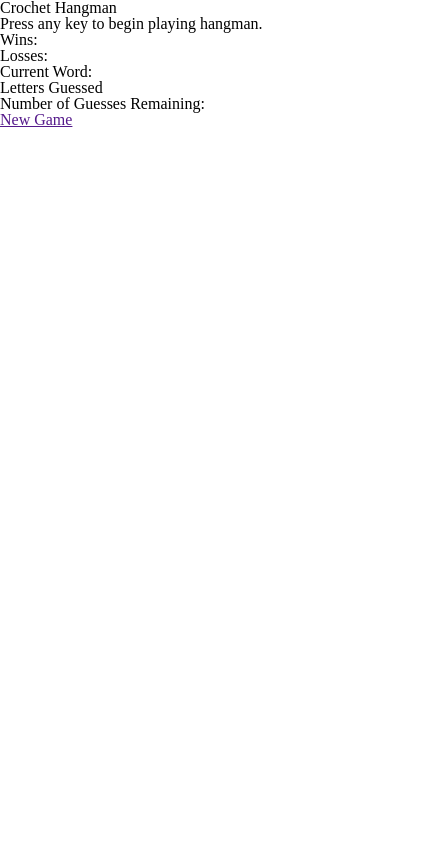
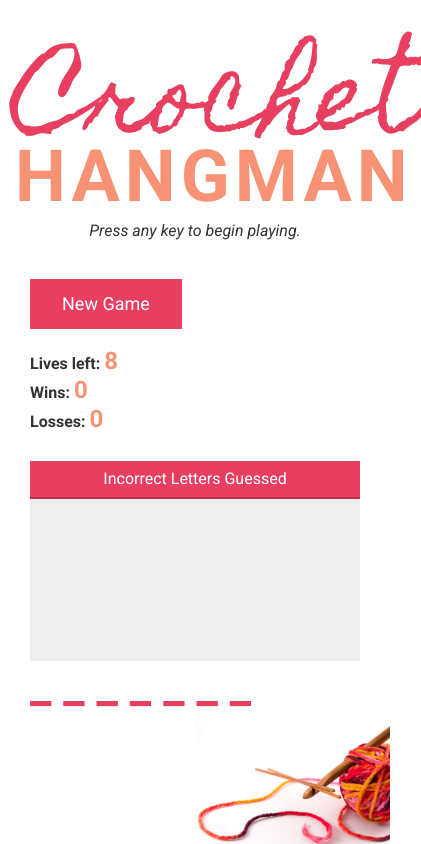
Before and after one commit to cadie/crochet-hangman, a plain HTML site: page index.html in a window 390 px wide. Shown: the whole page, 421 px wide, since content can reach past the window. Drawn offline with nearby package versions, Linux system fonts and the light colour scheme.

Commit message:
added some working JS

```diff
--- a/assets/css/style.css
+++ b/assets/css/style.css
@@ -0,0 +1,82 @@
+html{
+  font-family: 'Roboto', sans-serif;
+  font-size: 16px;
+}
+img.background-img {
+    max-width: 50%;
+    position: absolute;
+    bottom: 0;
+    right: 0;
+    z-index: -1;
+}
+.header {
+  margin-top:60px;
+}
+
+h1 {
+  font-family: 'Homemade Apple', cursive;
+  font-size: 6rem;
+  color: #e83f60;
+}
+h2 {
+  text-transform: uppercase;
+  font-size: 4.5rem;
+  font-weight: bold;
+  margin-top: -15px;
+  letter-spacing: 5px;
+  color: #f79374;
+}
+.header p {
+    margin-top: 10px;
+    font-style: italic;
+}
+a.btn {
+    background: #e83f60;
+    color: #fff;
+    border-radius: 0;
+    padding: 10px 30px;
+    border: 2px solid #e83f60;
+    font-size: 1.125rem;
+}
+.btn.focus, .btn:focus, .btn:hover {
+    color: #e83f60;
+    text-decoration: none;
+    background: white;
+}
+.content {
+    margin-top: 40px;
+}
+p.information {
+    font-weight: bold;
+    margin-top:5px;
+}
+p.lives-left {
+    margin-top: 20px;
+}
+p.information>span {
+    color: #f79374;
+    font-size: 1.5rem;
+}
+.letters-guessed-container {
+    background: #eee;
+    width: 100%;
+    margin-top: 30px;
+    min-height: 200px;
+}
+.letters-guessed-container h3 {
+    text-align: center;
+    border-bottom: 2px solid #c32b49;
+    padding: 10px 0;
+    width: 100%;
+    background: #e83f60;
+    color: #fff;
+}
+div#incorrect-letters {
+    padding: 10px;
+}
+div#current-word {
+    font-size: 3rem;
+    text-align: left;
+    color: #e83f60;
+    font-weight: bold;
+}
--- a/assets/javascript/game.js
+++ b/assets/javascript/game.js
@@ -1,45 +1,59 @@
+$(document).ready(function(){
 
-var hangman = {
-  words: ["needle", "hook", "yarn", "wool", "cotton", "handmade", "blanket", "afghan", "craft"],
-  wins: 0,
-  losses: 0,
-  guessesRemaining: 8,
-  rightGuesses: 0,
-  currentUserGuess: "",
-  //computer chooses random word from words array
-  chooseWord: function() {
-    return hangman.words[Math.floor(Math.random() * hangman.words.length)];
-  },
-  //rewrite chosen word with underscores for as many characters are in the word
-  displayHiddenWord: function(answerWord) {
-      var wordLength = answerWord.length;
-      var result = "";
-      for (var i = 0; i<wordLength; i++){
-        result = "_ " + result;
+// Array of words that are chosen for the hangman game
+var wordList = ["needle", "hook", "yarn", "wool", "cotton", "handmade", "blanket", "afghan", "craft", "double crochet", "coasters"];
+var userGuesses = [];
+var winCount = 0;
+var lossCount = 0;
+var guesses = 9;
+
+// selects a random word from the words array and returns it to the function
+function selectWord(){
+  return wordList[Math.floor(Math.random() * wordList.length)];
+}
+// sets the computer chosen word to the variable chosenWord
+var selectedWord = selectWord();
+
+// returns underscores for all of the characters in the computer selected word that is passed as a parameter when the function is called
+function answerBlanks(answerWord) {
+  var wordLength = answerWord.length;
+  var result = "";
+  for (var i = 0; i<wordLength; i++){
+    result = "_ " + result;
+  }
+  return result;
+}
+// set a variable for the computer selected word displayed with underscores
+var hiddenWord = answerBlanks(selectedWord);
+console.log(selectedWord);
+
+// writes the hiddenWord into the div in the html
+$('#current-word').html(hiddenWord);
+
+$(document).keyup(function(event) {//runs whenever a key is pressed
+  var userKey = (event.key);
+  userGuesses.push(userKey);
+  displayGuess();
+});
+
+function displayGuess() {
+  var workingWord = "";
+  for (var i = 0; i < selectedWord.length; i++) {
+    var letter = selectedWord[i];
+    var foundLetter = false;
+    for (var j = 0; j < userGuesses.length; j++) {
+      if (userGuesses[j] === letter){
+        workingWord += letter + " ";
+        foundLetter = true;
       }
-      return result;
-  },
-  //handles the user key guess
-  handleUserGuess: function(event){
-    hangman.displayHiddenWord(hangman.chooseWord());
-    var key = event.key;
-    if(event.keyCode >= 65 && event.keyCode <= 90){ //only runs if the key pressed was a letter
-      hangman.currentUserGuess = event.key;
-      var chosenWord = hangman.displayHiddenWord(hangman.chooseWord()); //store
-      hangman.playGame();
-      hangman.printResults();
     }
-  },
-  printResults: function(){
-    document.querySelector(".wins").innerHTML = hangman.wins;
-    document.querySelector(".losses").innerHTML = hangman.losses;
-    document.querySelector(".guesses-remaining").innerHTML = hangman.guessesRemaining;
-  },
-  playGame: function(){
-    // if (rps.currentComputerGuess === rps.currentUserGuess){
-    //   rps.ties++;
-    // }
+    if (foundLetter === false) {
+      workingWord+="_ ";
+      $('#incorrect-letters').append(event.key);
+    }
+    foundLetter = false;
   }
+  $('#current-word').html(workingWord);
 };
 
-document.onkeyup = hangman.handleUserGuess;
+});
--- a/index.html
+++ b/index.html
@@ -5,27 +5,45 @@
   <meta name="viewport" content="width=device-width, initial-scale=1.0">
   <meta http-equiv="X-UA-Compatible" content="ie=edge">
   <title>Crochet Hangman</title>
+  <!-- Latest compiled and minified CSS -->
+  <link rel="stylesheet" href="https://maxcdn.bootstrapcdn.com/bootstrap/3.3.7/css/bootstrap.min.css" integrity="sha384-BVYiiSIFeK1dGmJRAkycuHAHRg32OmUcww7on3RYdg4Va+PmSTsz/K68vbdEjh4u" crossorigin="anonymous">
   <link rel="stylesheet" href="assets/css/reset.css">
   <link rel="stylesheet" href="assets/css/style.css">
+  <link href="https://fonts.googleapis.com/css?family=Homemade+Apple|Roboto:400,400i,700" rel="stylesheet">
 </head>
 <body>
-  <h1>Crochet Hangman</h1>
-  <p>Press any key to begin playing hangman.</p>
-  <p>Wins: <span class="wins"></span></p>
-  <p>Losses: <span class="losses"></span></p>
-  <p>Current Word:</p>
-  <div id="current-word">
+  <img class="background-img" src="assets/images/yarn-crochet-hook.jpg" alt="">
+  <div class="container">
+    <div class="header text-center">
+      <h1>Crochet</h1>
+      <h2>Hangman</h2>
+      <p>Press any key to begin playing.</p>
+    </div>
+    <div class="content">
+      <div class="col-sm-5">
+        <a href="" class="btn" id="new-game">New Game</a>
+        <p class="lives-left information">Lives left: <span id="lives-left">8</span></p>
+        <p class="wins information">Wins: <span id="wins">0</span></p>
+        <p class="losses information">Losses: <span id="losses">0</span></p>
+        <div class="letters-guessed-container">
+          <h3>Incorrect Letters Guessed</h3>
+          <div id="incorrect-letters"></div>
+        </div>
+      </div><!--col-md-4-->
+      <div class="col-sm-7">
+        <div id="current-word">C _ A _ A _</div>
+      </div>
+    </div>
 
-  </div>
-  <p>Letters Guessed</p>
-  <div class="letters-guessed">
+  </div><!--/.container-->
 
-  </div>
-  <p>Number of Guesses Remaining:</p>
-  <div class="guesses-remaining">
 
-  </div>
-  <a class="new-game-btn" href="">New Game</a>
+  <script
+  src="https://code.jquery.com/jquery-3.2.1.min.js"
+  integrity="sha256-hwg4gsxgFZhOsEEamdOYGBf13FyQuiTwlAQgxVSNgt4="
+  crossorigin="anonymous"></script>
+  <!-- Latest compiled and minified JavaScript -->
+  <script src="https://maxcdn.bootstrapcdn.com/bootstrap/3.3.7/js/bootstrap.min.js" integrity="sha384-Tc5IQib027qvyjSMfHjOMaLkfuWVxZxUPnCJA7l2mCWNIpG9mGCD8wGNIcPD7Txa" crossorigin="anonymous"></script>
   <script src="assets/javascript/game.js"></script>
 </body>
 </html>
```
Also changed, not shown: assets/javascript/game-old.js (deleted, +0 -54 lines), assets/images/yarn-crochet-hook.jpg (added).
